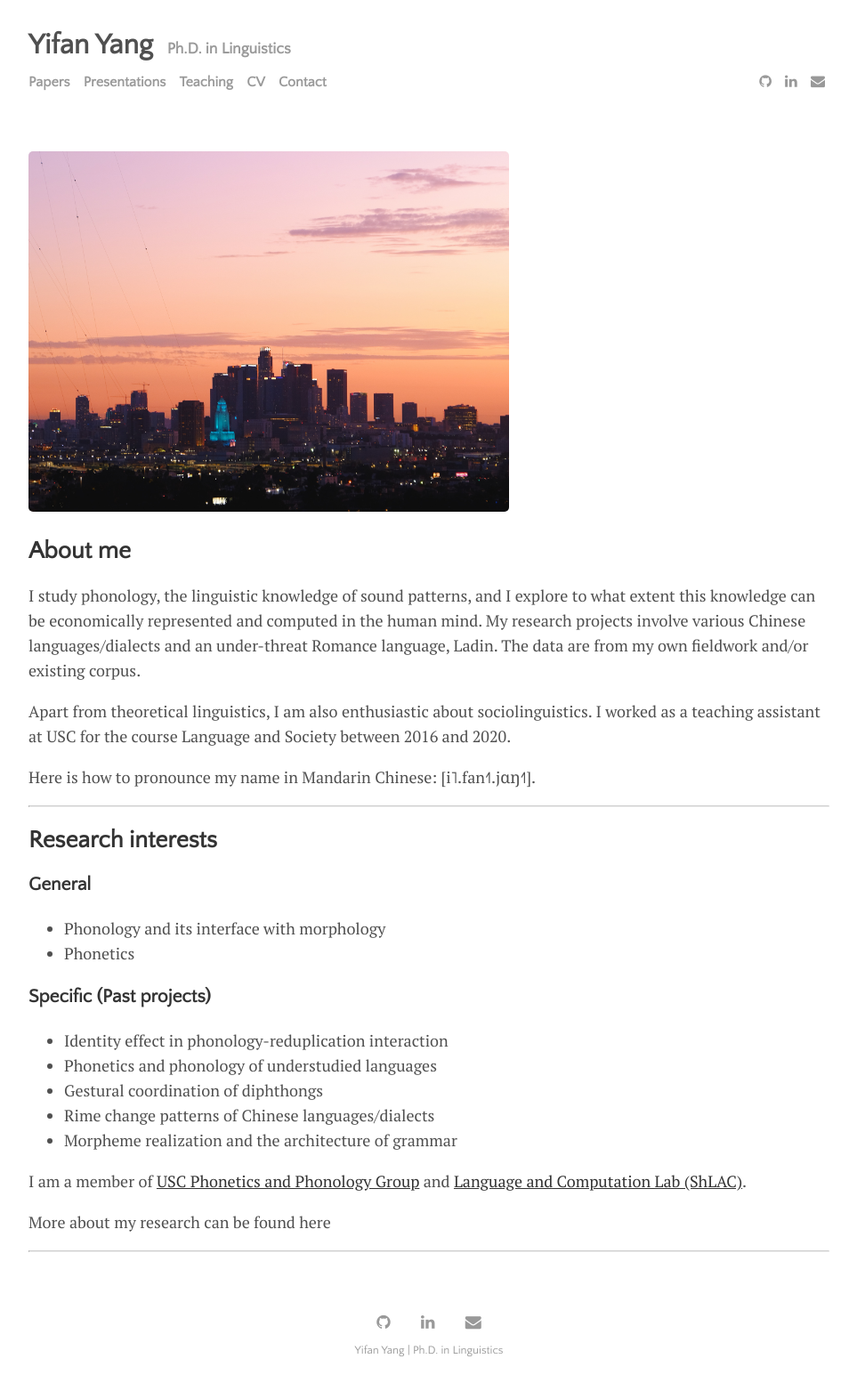
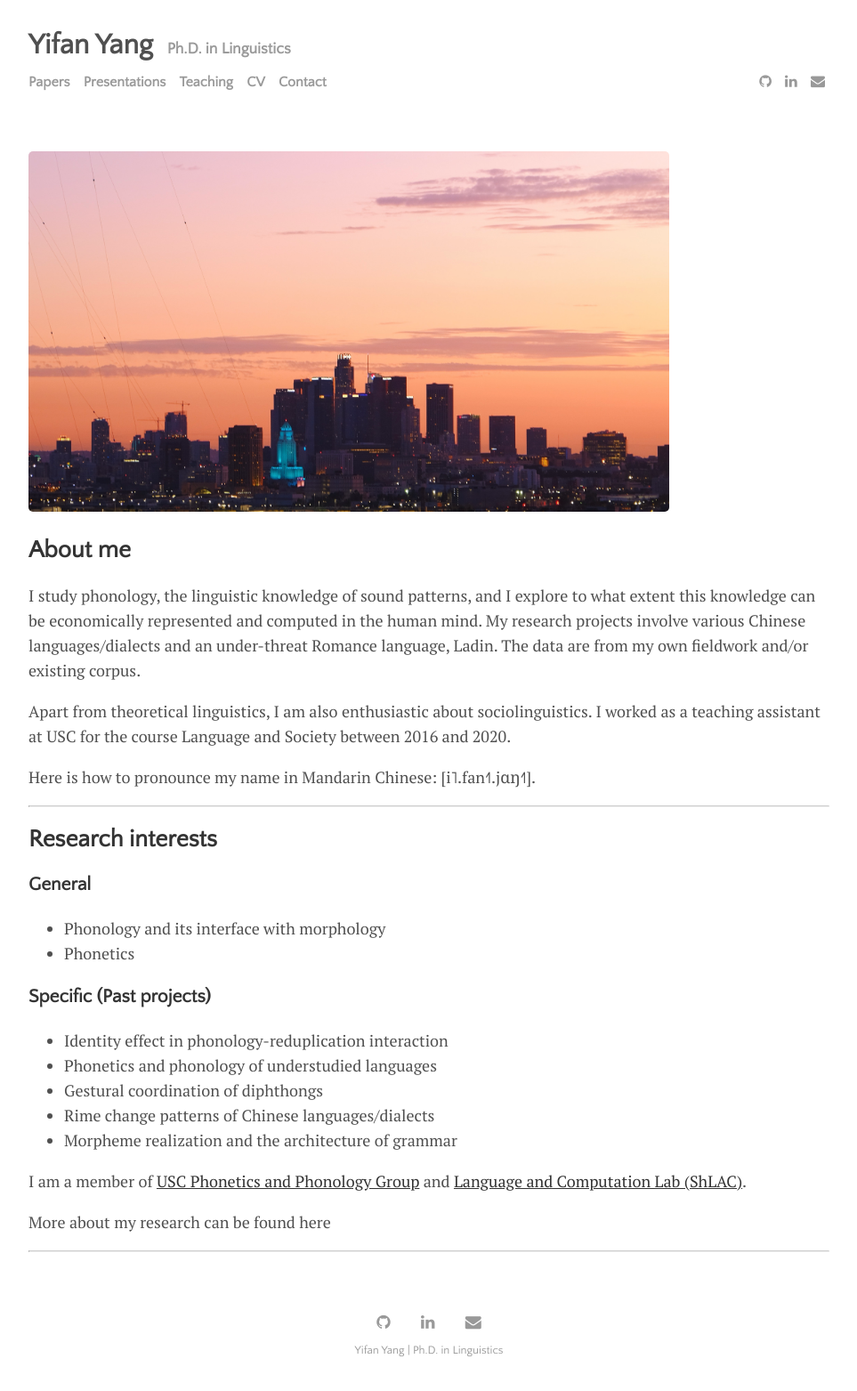
Before and after one commit to yifanyang08/yifanyang08.github.io, a Jekyll site: the page built from index.html, in a window 1280 px wide. Shown: the whole page at 89% size, without its empty margins (158-1121 px from the left). Built offline with Jekyll 4.4.1, drawn with Linux system fonts in a browser that asks for light colours; the list of posts is cut into pages by our own code.

Commit message:
image updates

```diff
--- a/_layouts/home.html
+++ b/_layouts/home.html
@@ -3,7 +3,7 @@ layout: default
 ---
 
 <span class="image fit">
-    <img src="assets/img/dtla-2.JPG" style="width: 60%; height: 60%" alt="" />
+    <img src="assets/img/dtla-2.jpg" style="width: 80%; height: 80%" class = "center" alt="" />
 </span>
 
 <article>
```
Also changed, not shown: assets/img/dtla-2.JPG, 2 other files.
